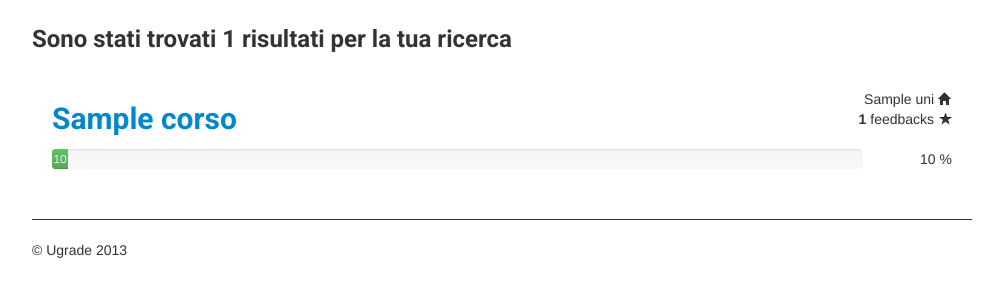
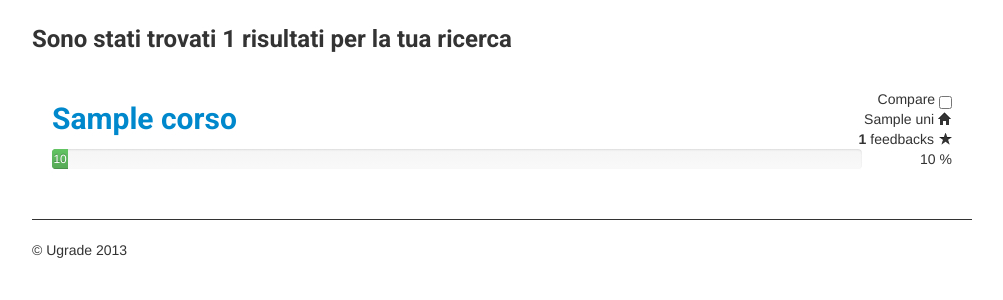
Before and after one commit to fabiofabbrucci/Ugrade, a CodeIgniter app: template application/views/homesearch.php in a window 1280 px wide. Shown: the part 283-583 px from the top of the page, without its empty margins (138-1141 px from the left). Run offline with CodeIgniter, Linux system fonts and the light colour scheme; the template is opened without the code that fills it: most values are stand-ins (such as "Sample title", 1, 10 or a date in 2020).

Commit message:
compare feature in course list

```diff
--- a/application/views/homesearch.php
+++ b/application/views/homesearch.php
@@ -28,7 +28,7 @@
                 <form action="/index.php/home" method="post" id="search_form" class="form-horizontal">
                     <input type="text" name="key" value ="" placeholder="University, program, master ..."  />
                     <input type="submit" class="btn btn-primary" />
-                    <a href="" id="adv_search">Advanced search</a>
+                    <a href="#" id="adv_search">Advanced search</a>
                     <div id="div_adv_search" class="hide">
                         <label>Country</label>
                         <select name="country">
@@ -61,11 +61,16 @@
                 </form>
 
             </div>
+            <form action="/index.php/uni/compare" method="post">
+            <div class="pull-right">
+                <input type="submit" class="btn compare-button" value="Compare" />
+            </div>
             <h3>Sono stati trovati <?php echo count($courses); ?> risultati per la tua ricerca</h3>
             <div id="course_list">
                 <?php foreach($courses as $c){ ?>
                     <article>
                         <div class="pull-right">
+                            Compare <input type="checkbox" name="program[]" value="<?php echo $c['corso']->id; ?>" /><br />
                             <?php echo $c['uni']->name; ?> <i class="icon-home"></i><br />
                             <b><?php echo $c ["feedback_count"]; ?></b> feedbacks <i class="icon-star"></i>
                         </div>
@@ -97,6 +102,11 @@
                     </article>
                 <?php } ?>
             </div>
+            <div class="pull-right">
+                <input type="submit" class="btn compare-button" value="Compare" />
+            </div>
+            <div class="clearfix"></div>
+            </form>
 
             <div class="footer">
                 <p>&copy; Ugrade 2013</p>
@@ -106,6 +116,7 @@
         <script src="/js/jquery.js"></script>
         <script src="/js/bootstrap-transition.js"></script>
         <script src="/js/bootstrap-tooltip.js"></script>
+        <script src="/js/home.js"></script>
         <script src="/js/courselist.js"></script>
     </body>
 </html>
--- a/js/courselist.js
+++ b/js/courselist.js
@@ -1,3 +1,14 @@
 $(document).ready(function(){
+    $('input.compare-button').hide();
     $('*[rel=tooltip]').tooltip({placement: 'bottom'});
+
+    $('input[type=checkbox]').click(function(){
+       count = $("[type='checkbox']:checked").length;
+       console.log(count);
+       if(count > 0){
+           $('input.compare-button').show();
+       }else{
+           $('input.compare-button').hide();
+       }
+    });
 });
```
Lines whose indentation alone changed are shown as unchanged.
